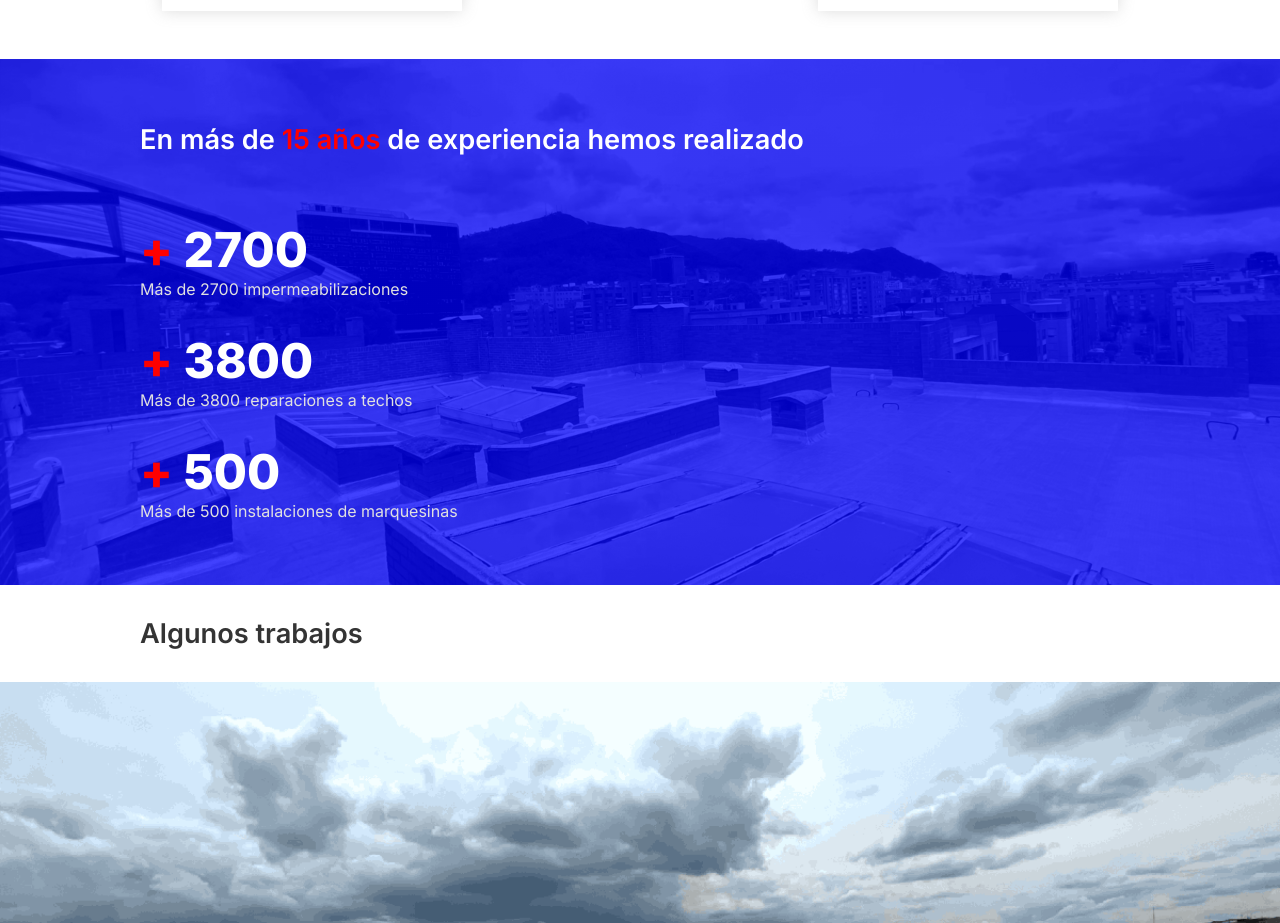
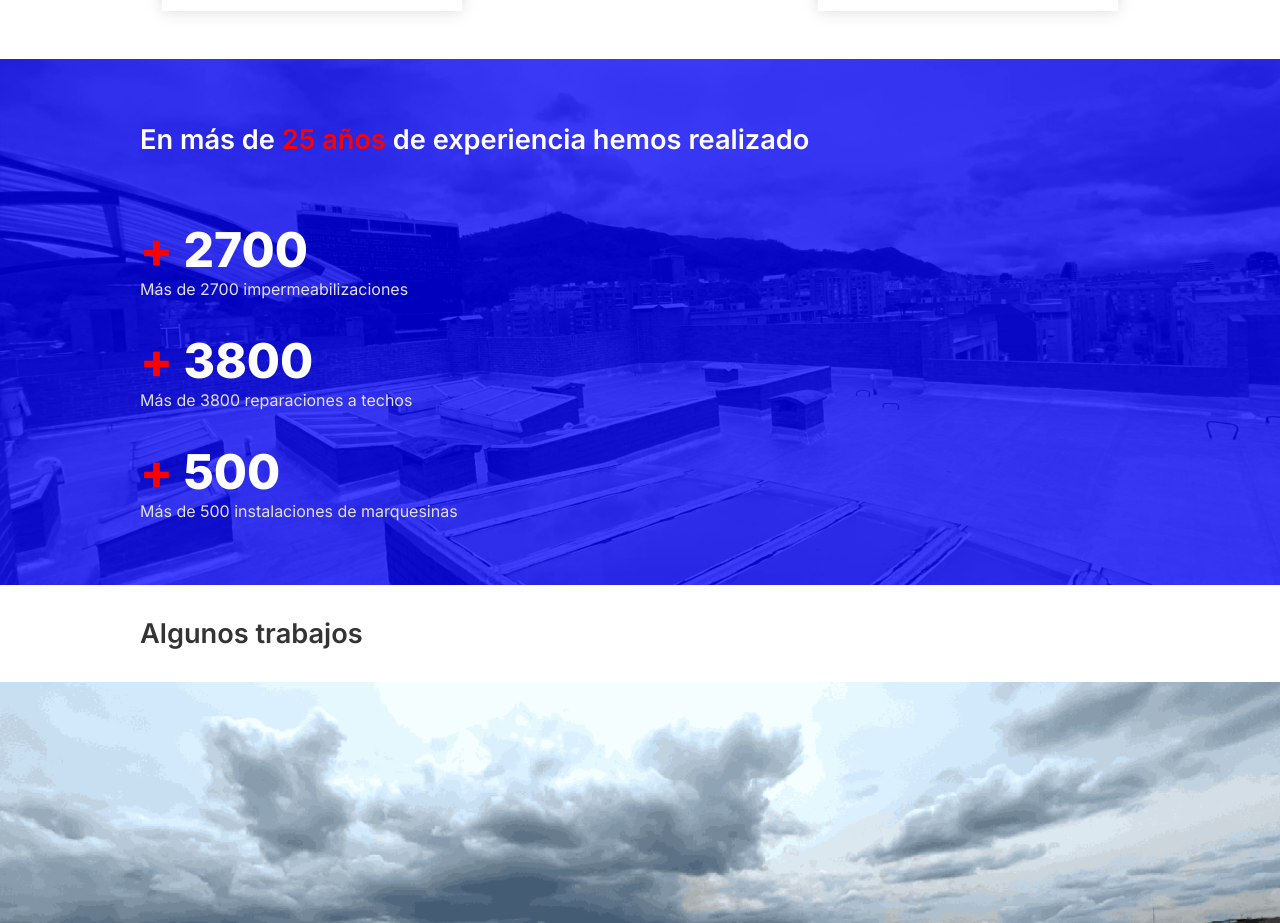
Before and after one commit to solotechosbogota/solotechos, a React (Vite) app: page / in a window 1280 px wide. Shown: the part 2980-3903 px from the top of the page. Built offline with nearby package versions, Linux system fonts and the light colour scheme.

Commit message:
años de experiencia

```diff
--- a/src/components/Home/Main.jsx
+++ b/src/components/Home/Main.jsx
@@ -105,7 +105,7 @@ const Main = () => {
 
           <div className={`content-2 ${isActive2 && 'active'}`}>
             <h1 className={`${isOpacity2 && 'show-h1'}`}>
-              Más de <span>15 años de experiencia</span>
+              Más de <span>25 años de experiencia</span>
             </h1>
             <p className={`desktop grilla ${isOpacity2 && 'show-p-2'}`}>
               Contamos con más de 15 años de experiencia en la industria de
--- a/src/components/Home/Stats.jsx
+++ b/src/components/Home/Stats.jsx
@@ -6,7 +6,7 @@ const Stats = () => {
     <section className="stats">
       <div className="container-stats grilla">
         <h2 className="subtitulo">
-          En más de <span>15 años</span> de experiencia hemos realizado
+          En más de <span>25 años</span> de experiencia hemos realizado
         </h2>
         {statsInfo.map((stat) => (
           <div key={stat.message} className="box">
```
